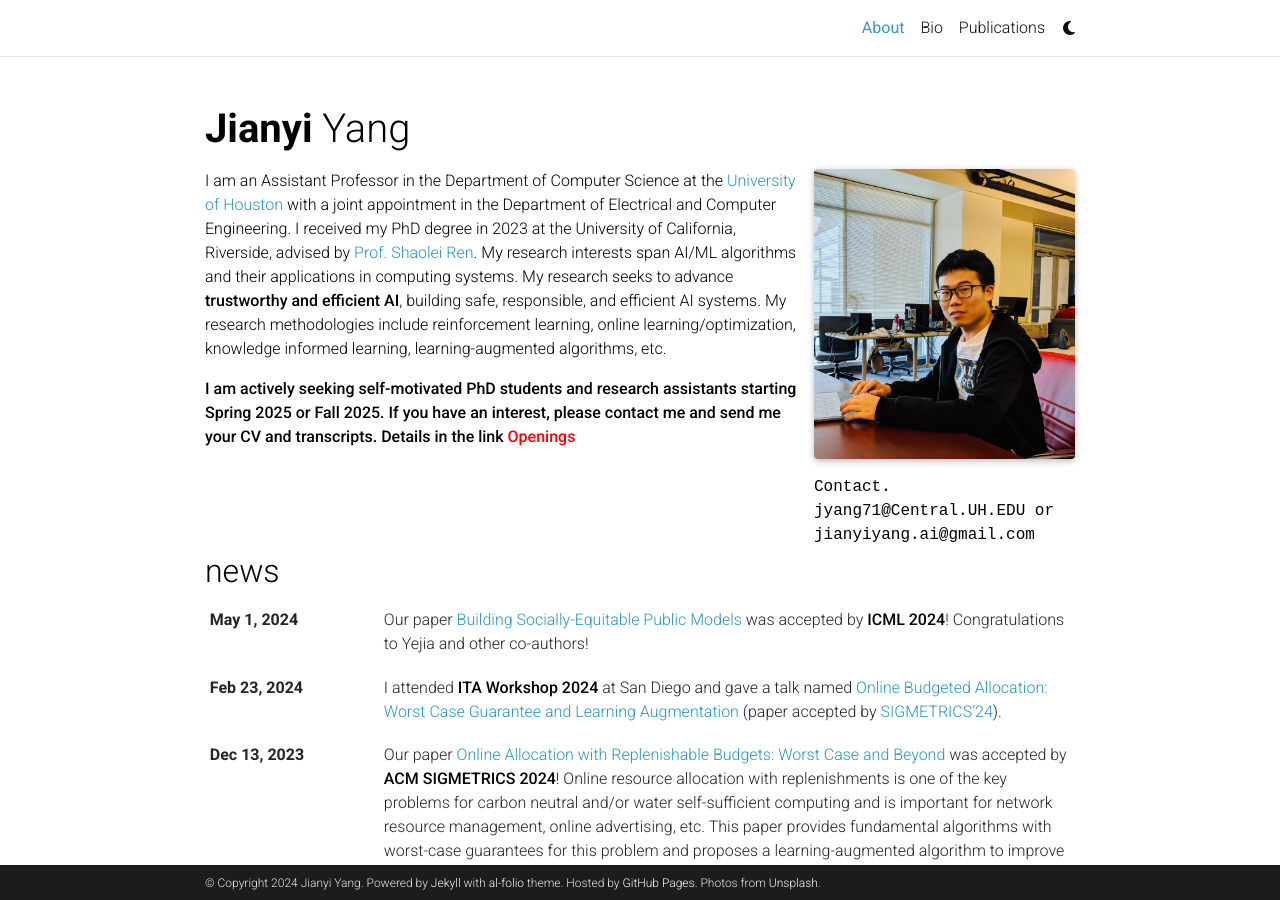
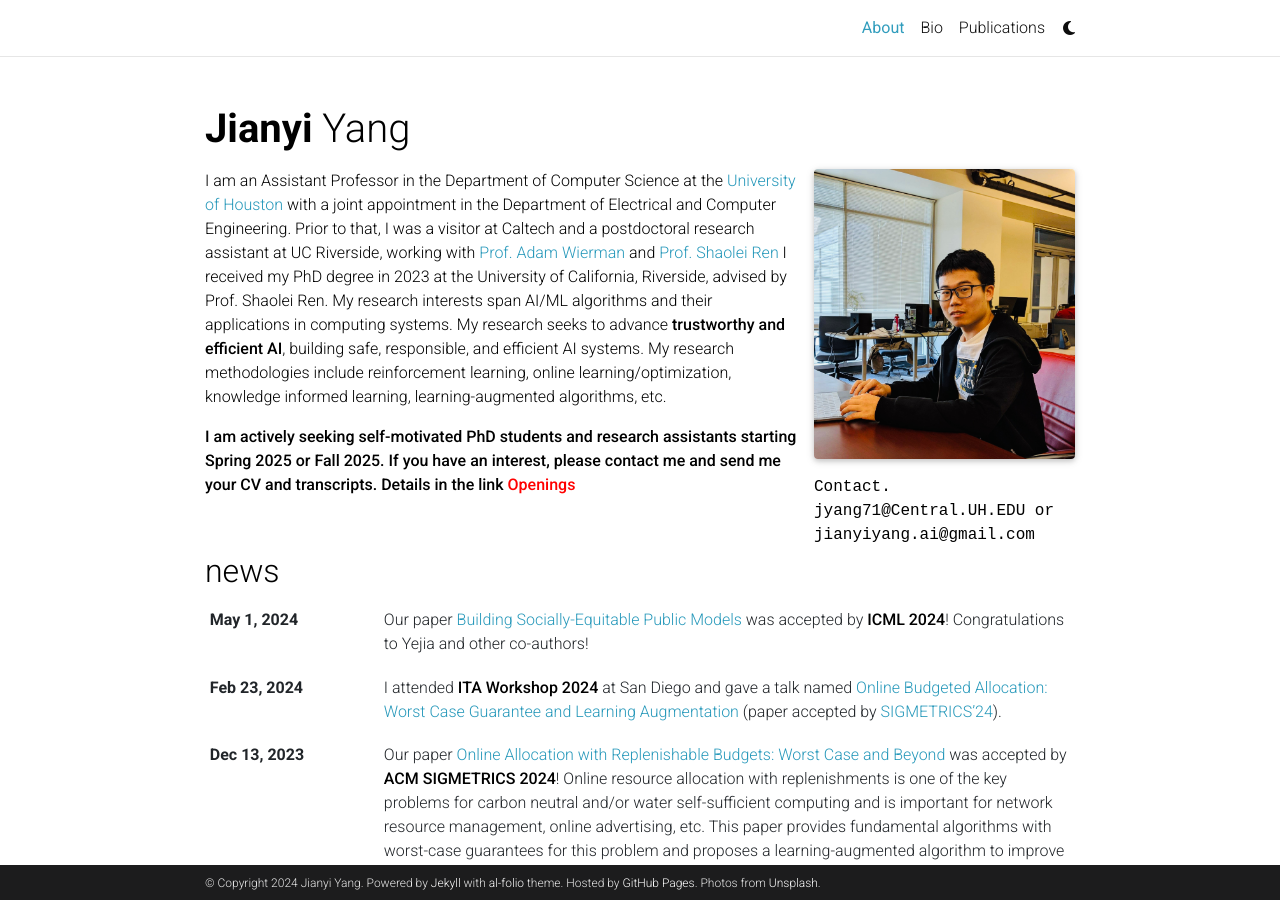
Before and after one commit to JYang-AI/jyang-ai.github.io, a Jekyll site: the page built from _pages/about.md, in a window 1280 px wide and 900 px high. Built offline with Jekyll 4.4.1, drawn with Linux system fonts in a browser that asks for light colours; full-size pictures stand in for the smaller copies a plugin makes; some web fonts are replaced; comment, search, counter and statistics services are not loaded; a style sheet for code colours, icons or effects is not loaded.

Commit message:
Update about.md

```diff
--- a/_pages/about.md
+++ b/_pages/about.md
@@ -16,7 +16,8 @@
 ---
 
 I am an Assistant Professor in the Department of Computer Science at the [University of Houston](https://www.uh.edu) with a joint appointment in the Department of Electrical and Computer Engineering.
-I received my PhD degree in 2023 at the University of California, Riverside, advised by [Prof. Shaolei Ren](https://shaoleiren.github.io).
+Prior to that, I was a visitor at Caltech and a postdoctoral research assistant at UC Riverside, working with [Prof. Adam Wierman](https://adamwierman.com) and [Prof. Shaolei Ren](https://shaoleiren.github.io)
+I received my PhD degree in 2023 at the University of California, Riverside, advised by Prof. Shaolei Ren.
 My research interests span AI/ML algorithms and their applications in computing systems.  My research seeks to advance **trustworthy and efficient AI**, building safe, responsible, and efficient AI systems. My research methodologies include reinforcement learning, online learning/optimization, knowledge informed learning, learning-augmented algorithms, etc.
 
 
```
